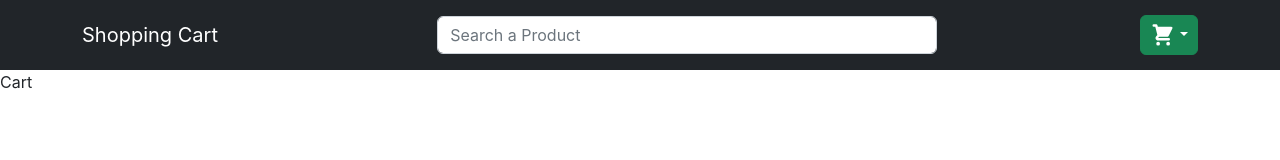
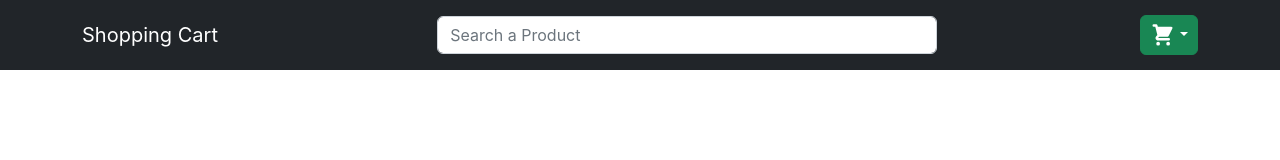
Before and after one commit to Shivam-Dhyani/shopping-cart-app-revision, a React (Create React App) app: page /cart in a window 1280 px wide. Shown: the top 160 px of the page. Built offline with nearby package versions, Linux system fonts and the light colour scheme.

Commit message:
Cart Page Partially Done

```diff
--- a/src/pages/cart/Cart.jsx
+++ b/src/pages/cart/Cart.jsx
@@ -1,7 +1,23 @@
-import React from "react";
+import { ListGroup } from "react-bootstrap";
+import { CartState } from "../../contexts/Context";
 
 const Cart = () => {
-  return <div>Cart</div>;
+  const {
+    state: { cart },
+    dispatch,
+  } = CartState();
+
+  return (
+    <div className="home">
+      <div className="productContainer">
+        <ListGroup>
+          {cart.map((prod) => (
+            <span>{prod.name}</span>
+          ))}
+        </ListGroup>
+      </div>
+    </div>
+  );
 };
 
 export default Cart;
```
Also changed, not shown: 1 other file (tests, documents, lock files or other folders).
